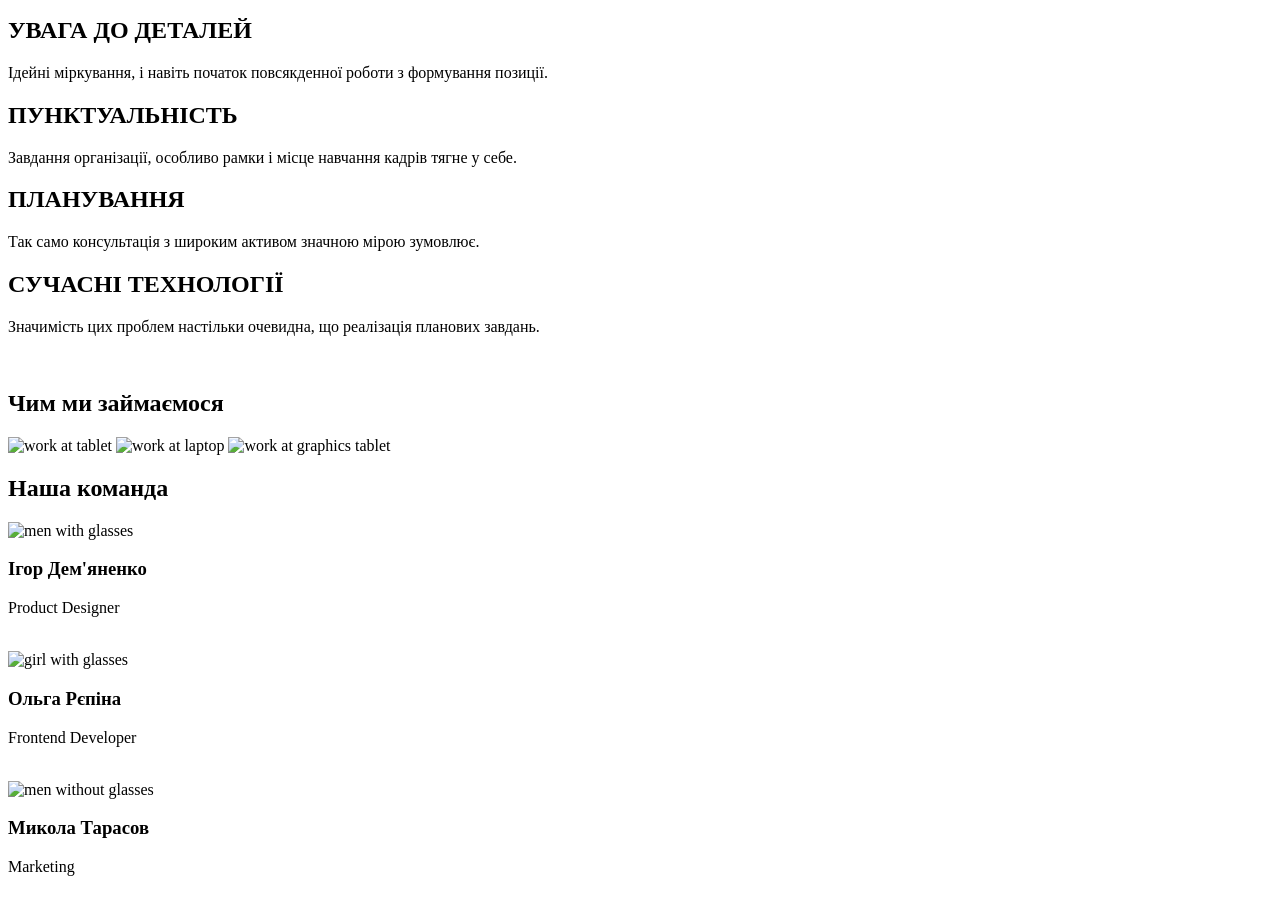
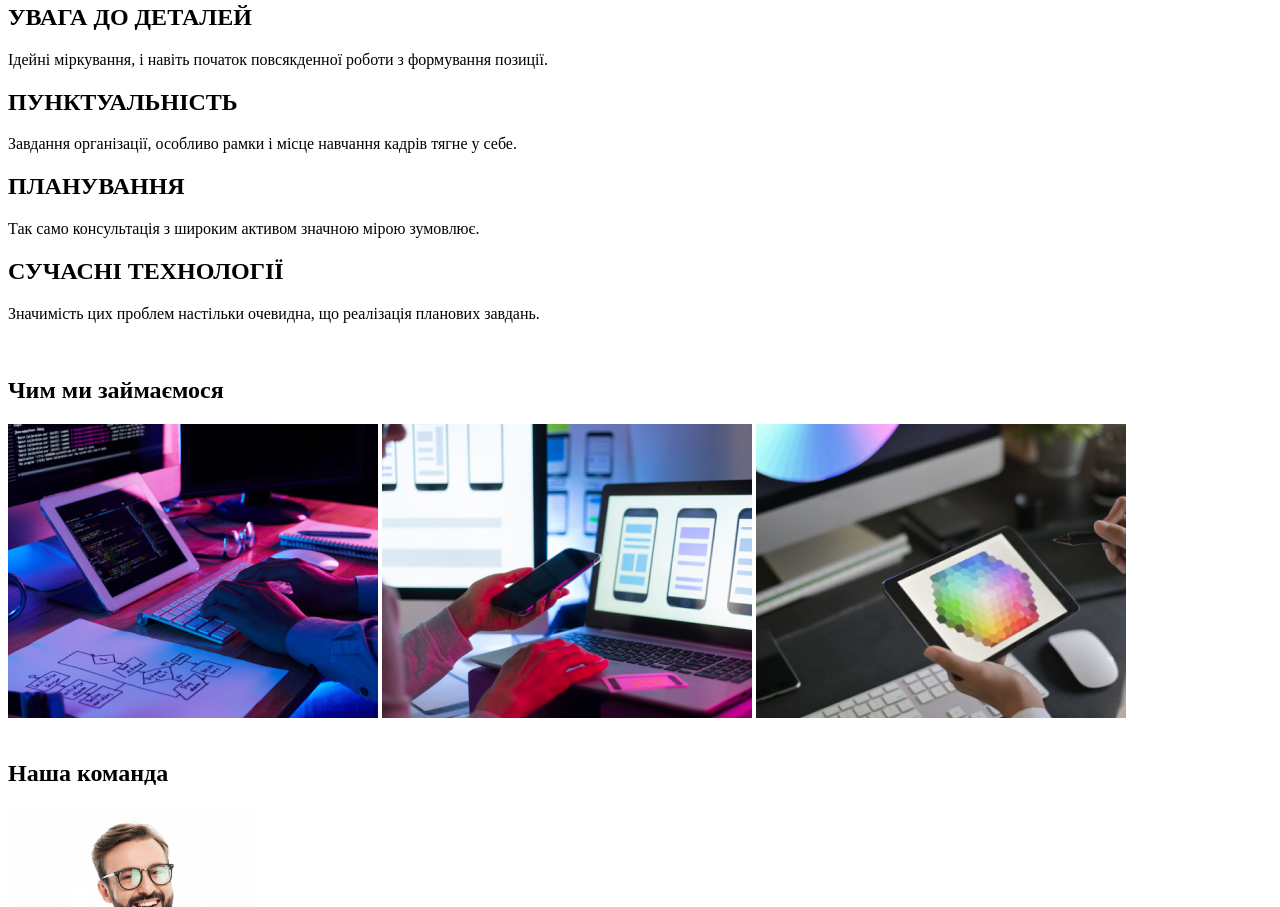
Before and after one commit to felix-nastik/webstudio-project, a plain HTML site: page index.html in a window 1280 px wide. Shown: the part 138-1045 px from the top of the page. Drawn offline with Linux system fonts and the light colour scheme.

Commit message:
changes index

```diff
--- a/index.html
+++ b/index.html
@@ -1,5 +1,6 @@
 <!DOCTYPE html>
 <html lang="en">
+
 <head>
     <meta charset="UTF-8">
     <meta name="viewport" content="width=device-width, initial-scale=1.0">
@@ -15,6 +16,7 @@
         }
     </style>
 </head>
+
 <body>
     <header>
         <nav>
@@ -29,43 +31,55 @@
         </nav>
     </header>
     <main>
+        <section>
             <h1>ЕФЕКТИВНІ РІШЕННЯ ДЛЯ ВАШОГО БІЗНЕСУ</h1>
             <button>Замовити послугу</button>
+        </section>
+        <section>
             <h2>УВАГА ДО ДЕТАЛЕЙ</h2>
             <p>Ідейні міркування, і навіть початок повсякденної роботи з формування позиції.</p>
+        </section>
+        <section>
             <h2>ПУНКТУАЛЬНІСТЬ</h2>
             <p>Завдання організації, особливо рамки і місце навчання кадрів тягне у себе.</p>
+        </section>
+        <section>
             <h2>ПЛАНУВАННЯ</h2>
             <p>Так само консультація з широким активом значною мірою зумовлює.</p>
+        </section>
+        <section>
             <h2>СУЧАСНІ ТЕХНОЛОГІЇ</h2>
             <p>Значимість цих проблем настільки очевидна, що реалізація планових завдань.</p>
+        </section>
         <br>
+        <section>
             <h2>Чим ми займаємося</h2>
-            <img src="/WEBSTUDIO/nout.png" alt="work at tablet">
-            <img src="/WEBSTUDIO/robota.png" alt="work at laptop">
-            <img src="/WEBSTUDIO/dizain.png" alt="work at graphics tablet">
+            <img src="./images/nout.png" alt="work at tablet">
+            <img src="./images/robota.png" alt="work at laptop">
+            <img src="./images/dizain.png" alt="work at graphics tablet">
+        </section>
         <br>
         <h2>Наша команда</h2>
         <section>
-                <img src="/WEBSTUDIO/men.jpg" alt="men with glasses" width="250">
+            <img src="./images/men.jpg" alt="men with glasses" width="250">
             <h3>Ігор Дем'яненко</h3>
             <p>Product Designer</p>
         </section>
         <br>
         <section>
-                <img src="/WEBSTUDIO/woo.jpg" alt="girl with glasses" width="250">
+            <img src="./images/woo.jpg" alt="girl with glasses" width="250">
             <h3>Ольга Рєпіна</h3>
             <p>Frontend Developer</p>
         </section>
         <br>
         <section>
-                <img src="/WEBSTUDIO/men_without_glasses.jpg" alt="men without glasses" width="250">
+            <img src="./images/men_without_glasses.jpg" alt="men without glasses" width="250">
             <h3>Микола Тарасов</h3>
             <p>Marketing</p>
         </section>
         <br>
         <section>
-                <img src="/WEBSTUDIO/men_with_glasses.jpg" alt="men with glasses" width="250">
+            <img src="./images/men_with_glasses.jpg" alt="men with glasses" width="250">
             <h3>Михайло Єрмаков</h3>
             <p>UI Designer</p>
         </section>
@@ -80,4 +94,5 @@
         </ul>
     </footer>
 </body>
+
 </html>
```
Lines whose indentation alone changed are shown as unchanged.
